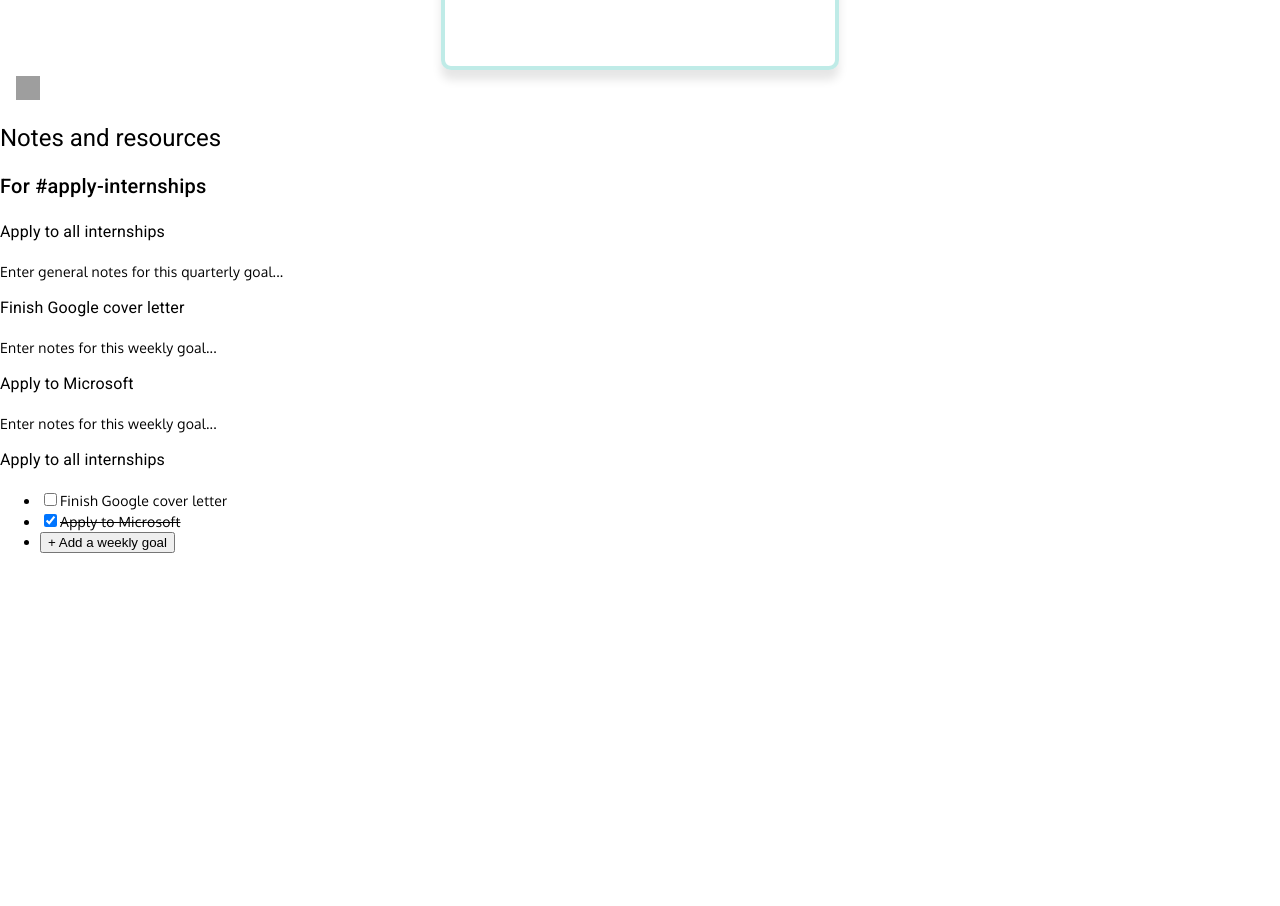
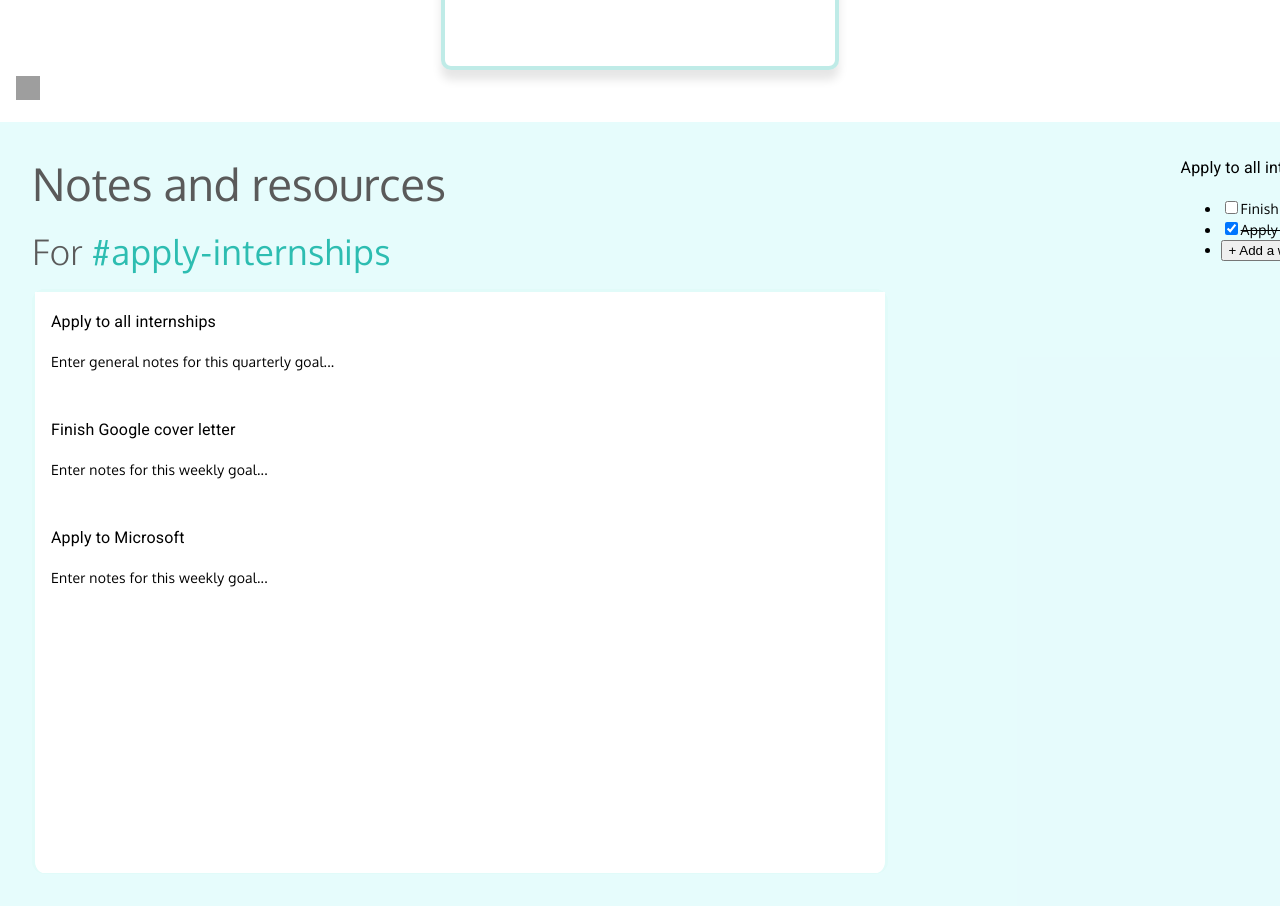
Before and after one commit to sarasriv2/Compass-final, an Angular app in the folder compass/: page / in a window 1280 px wide. Shown: the part 660-1566 px from the top of the page. Before the commit the page ends 1227 px from the top, so only its background shows below. Built offline with nearby package versions, Linux system fonts and the light colour scheme; grey boxes are pictures that could not be loaded; a web font is replaced by a local one.

Commit message:
added back image

```diff
--- a/compass/src/app/hashtag-notes/hashtag-notes.component.html
+++ b/compass/src/app/hashtag-notes/hashtag-notes.component.html
@@ -8,7 +8,7 @@
 <div class="container">
     <div class="header">
       <div class="back-button">
-        <img src="back-icon.png" alt="Back" />
+        <img src="/Users/evangelenestanley/Compass-final/compass/src/app/hashtag-notes/assets/images/Logo.png" alt="Back" />
       </div>
       <div class="logout">
         <span>Logout</span>
@@ -16,7 +16,7 @@
       </div>
     </div>
 
-    <div class="content">
+    <div class="main-content">
       <div class="notes-section">
         <h1>Notes and resources</h1>
         <h2>For <span class="hashtag">#apply-internships</span></h2>
--- a/compass/src/app/hashtag-notes/hashtag-notes.component.scss
+++ b/compass/src/app/hashtag-notes/hashtag-notes.component.scss
@@ -42,6 +42,42 @@
     background-color: #9cf1f440;
 
     .notes-section{
+        flex:2;
+        margin-right: 2rem;
+
+        h1{
+            width: 973px;
+            height: 58px;
+            top: 148px;
+            left: 68px;
+            font-family: "Oxygen", sans-serif;
+            font-weight: 400;
+            font-size: 45px;
+            line-height: 60.01px;
+            color: #5A5A5A;
+        }
+        h2{
+            width: 615px;
+            height: 45px;
+            top: 212px;
+            left: 67.5px;
+            font-family: "Oxygen", sans-serif;
+            font-weight: 300;
+            font-size: 35px;
+            line-height: 47px;
+            color: #5A5A5A;
+        }
+        .hashtag{
+            color: #2DBDB1;
+            font-family: "Oxygen";
+            font-weight: 400;
+            font-size: 35;
+            line-height: 47px;
+        }
+    }
+    .notes{
+        display: flex;
+        flex-direction: column;
         width: 850px;
         height: 581px;
         top: 293px;
@@ -50,6 +86,18 @@
         border-right: 3.75px;
         border-bottom: 1.25px;
         border-left: 3.75px;
+        background-color: #FFFF;
+        border-radius: 12.5px;
+        border-width: 3.75px 3.75px 1.25px 3.75px;
+        border-style: solid;
+        border-color: #E1FBF9;
 
+
+
+        .note{
+            background: #FFFF;
+            padding: 1rem;
+
+        }
     }
 }
```
Also changed, not shown: compass/src/app/hashtag-notes/assets/images/Logo.png (added).
